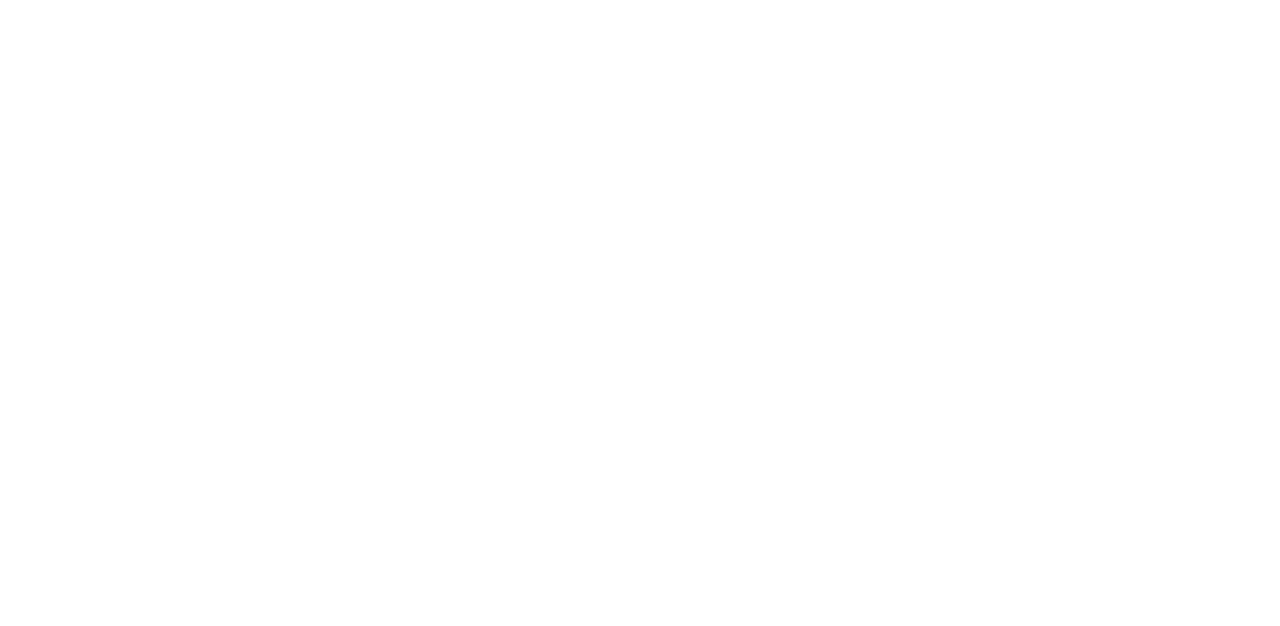
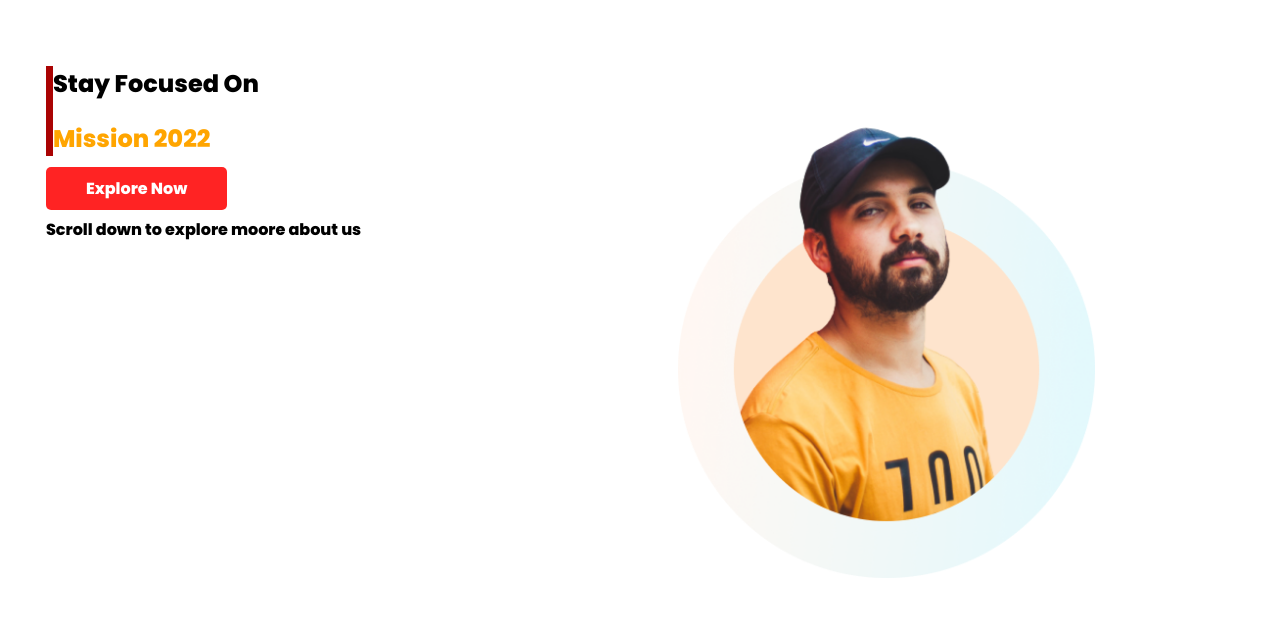
Before and after one commit to mahbubul973/first-assignment, a plain HTML site: page index.html in a window 1280 px wide. Drawn offline with Linux system fonts and the light colour scheme.

Commit message:
pictur commit

```diff
--- a/index.html
+++ b/index.html
@@ -5,10 +5,33 @@
     <meta http-equiv="X-UA-Compatible" content="IE=edge">
     <meta name="viewport" content="width=device-width, initial-scale=1.0">
     <title>first assignment</title>
+    <link rel="preconnect" href="https://fonts.googleapis.com">
+    <link rel="preconnect" href="https://fonts.gstatic.com" crossorigin>
+    <link href="https://fonts.googleapis.com/css2?family=Poppins:ital,wght@0,800;1,500&display=swap" rel="stylesheet">
+
     <link rel="stylesheet" href="style.css">
 
 </head>
 <body>
+    <section>
+        <div class="half-width">
+            <div id="head-slide">
+                <h1>Stay Focused On</h1>
+                <h1 class="head-color">Mission 2022</h1>
+            </div>
+            <div>
+                <p>
+
+                </p>
+                <a class="link-button" target="_blank" href="https://web.programming-hero.com/web-5/video/web-5-4-5-put-container-side-by-side-image-size-link-button-style">Explore Now</a>
+                <p>Scroll down to explore moore about us</p>
+            </div>
+        </div>
+        <div class="half-width">
+            <img src="images/person/person-2.png" alt="">
+        </div>
+    </section>
+
 
 </body>
 </html>
--- a/style.css
+++ b/style.css
@@ -0,0 +1,29 @@
+body{
+    font-family: 'Poppins', sans-serif;
+}
+.head-color{
+    color: orange;
+}
+#head-slide{
+    border-left: 7px solid rgb(170, 3, 3);
+    border-image-slice: 1;
+}
+.link-button{
+    text-decoration: none;
+    background-color: rgba(255, 0, 0, 0.863);
+    padding: 10px 40px;
+    border-radius: 5px;
+    color: white;
+    font-weight: 700;
+}
+section{
+    display: flex;
+}
+.half-width{
+    width: 50%;
+    padding: 3%;
+}
+.half-width img{
+max-width: 75%;
+height: auto;
+}
```
